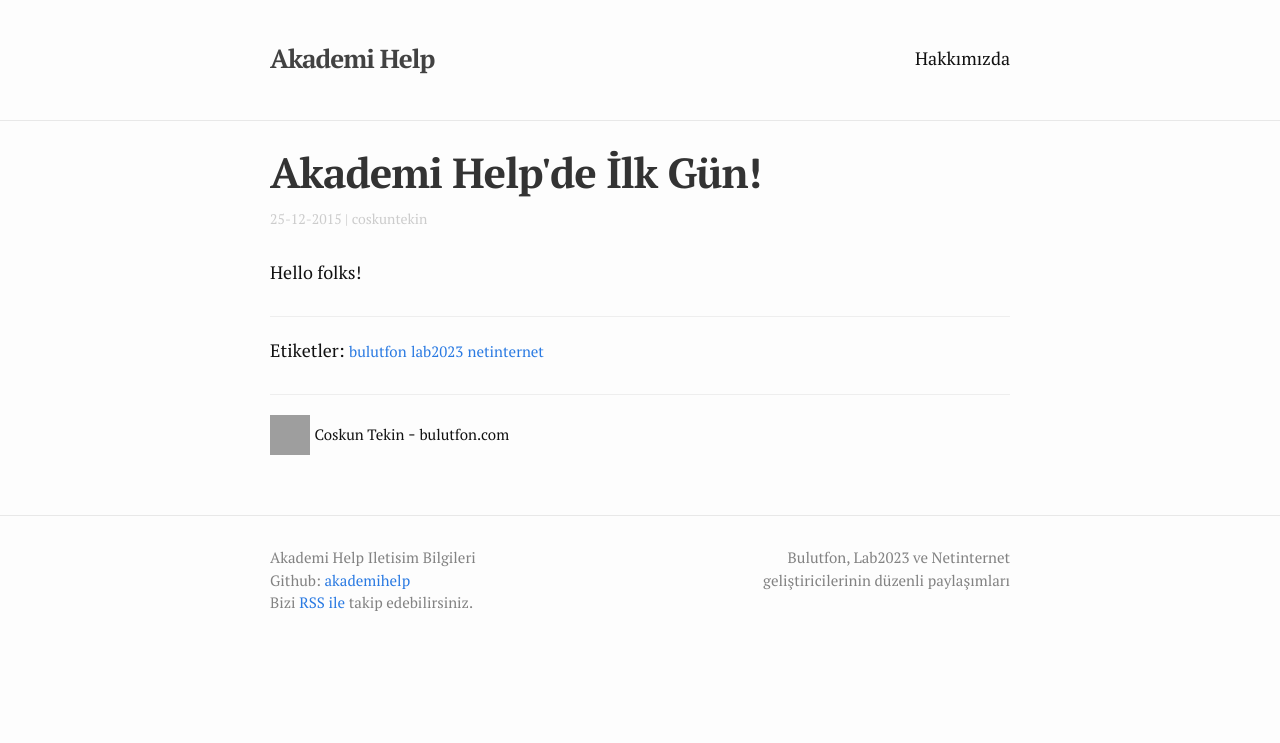
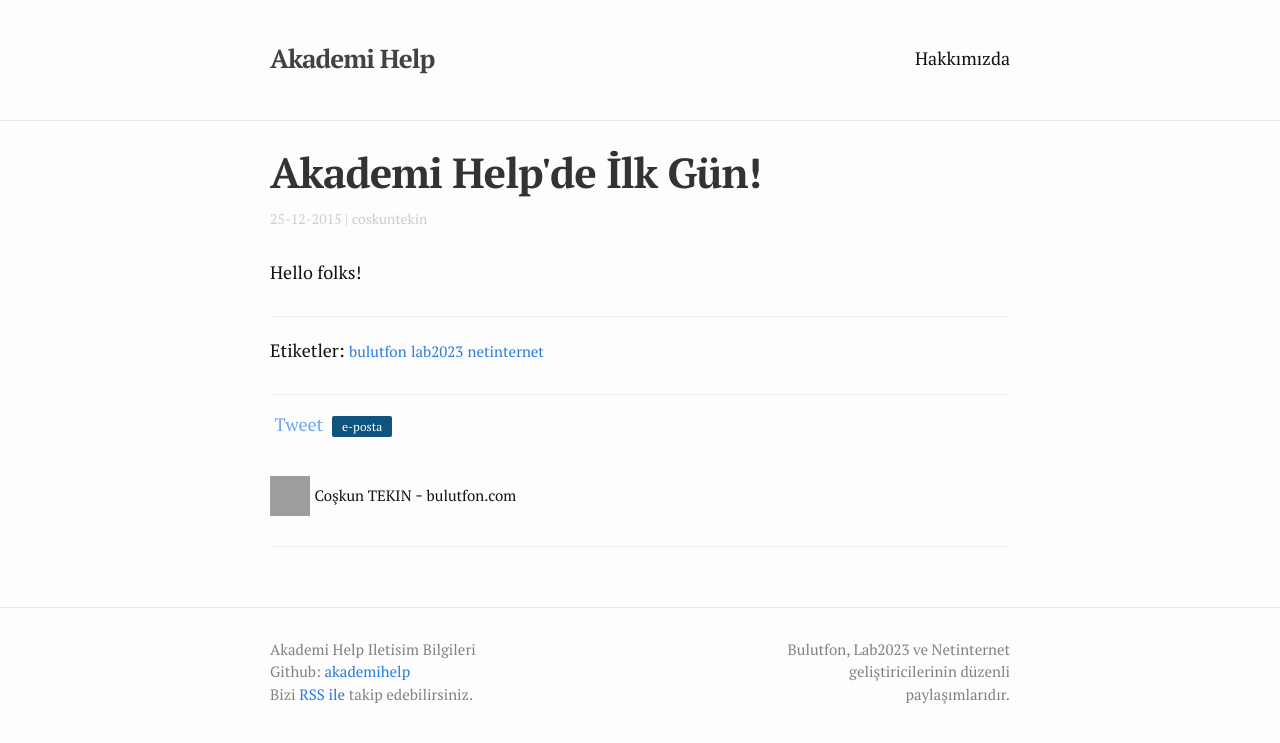
Before and after one commit to akademihelp/site, a Jekyll site: the page built from _posts/2015-12-25-akademide-ilk-gun.md, in a window 1280 px wide. Shown: the top 743 px of the page. Built offline with Jekyll 4.4.1, drawn with Linux system fonts in a browser that asks for light colours; comment, search, counter and statistics services are not loaded; grey boxes are pictures that could not be loaded.

Commit message:
#2 added socials icons

```diff
--- a/_config.yml
+++ b/_config.yml
@@ -8,7 +8,7 @@
 # Site settings
 title: Akademi Help
 description: > # this means to ignore newlines until "baseurl:"
-  Bulutfon, Lab2023 ve Netinternet geliştiricilerinin düzenli paylaşımları
+  Bulutfon, Lab2023 ve Netinternet geliştiricilerinin düzenli paylaşımlarıdır.
 baseurl: "" # the subpath of your site, e.g. /blog
 url: "http://akademi.help" # the base hostname & protocol for your site
 github_username:  akademihelp
@@ -20,21 +20,22 @@ sass:
   style: :compressed
 
 # Authors Setup
-author_ids: [coskuntekin, onurozgurozkan]
+author_ids: [onurozgurozkan, tayfunoziserkan, coskuntekin, huseyintunc]
 
 authors:
-  coskuntekin:
-    display_name: Coskun Tekin
-    gravatar: 5564589155f579413c909fa1f8ad5d5b
-    email: mail@coskuntekin.com
-    web: http://www.coskuntekin.com/
-    twitter: coskuntekin
-    github: coskuntekin
-    company: bulutfon.com
   onurozgurozkan:
     display_name: Onur Özgür ÖZKAN
     gravatar: 785e3d9660ae3d43f961a6fc608b9695
-    email: onur.ozgur.ozkan@bulutfon.com
-    web: http://www.onurozgurozkan.com
-    twitter: onurozgurozkan
     company: bulutfon.com
+  tayfunoziserkan:
+    display_name: Tayfun Öziş ERIKAN
+    gravatar: 9c55af85fdee9df09c5fa7dd3d1945b0
+    company: lab2023.com
+  coskuntekin:
+    display_name: Coşkun TEKIN
+    gravatar: 5564589155f579413c909fa1f8ad5d5b
+    company: bulutfon.com
+  huseyintunc:
+    display_name: Hüseyin TUNÇ
+    gravatar: 7eab3defefdd13406fa68ed21d79795e
+    company: bulutfon.com
--- a/_includes/footer.html
+++ b/_includes/footer.html
@@ -31,3 +31,12 @@
   </div>
 
 </footer>
+<!-- Load Facebook SDK for JavaScript -->
+<div id="fb-root"></div>
+<script>(function(d, s, id) {
+  var js, fjs = d.getElementsByTagName(s)[0];
+  if (d.getElementById(id)) return;
+  js = d.createElement(s); js.id = id;
+  js.src = "//connect.facebook.net/en_US/sdk.js#xfbml=1&version=v2.5";
+  fjs.parentNode.insertBefore(js, fjs);
+}(document, 'script', 'facebook-jssdk'));</script>
--- a/_includes/head.html
+++ b/_includes/head.html
@@ -1,38 +1,46 @@
 <head prefix="og: http://ogp.me/ns# fb: http://ogp.me/ns/fb# article:http://ogp.me/ns/article#">
 
+    <!-- Global stuff -->
     <meta charset="utf-8">
     <meta http-equiv="X-UA-Compatible" content="IE=edge">
     <meta name="viewport" content="width=device-width, initial-scale=1">
     <link rel="dns-prefetch" href="//www.google-analytics.com">
+
+    <!-- Robots & indexing -->
+    {% if page.external %}
+    <meta name="robots" content="noindex,nofollow">
+    <meta http-equiv="refresh" content="0;url={{ page.external.url }}" />
+    {% else %}
     <meta name="robots" content="index,follow">
     <meta name="revisit-after" content="1 days">
+    {% endif %}
 
     <title>{% if page.title %}{{ page.title }}{% else %}{{ site.title }}{% endif %}</title>
+
     <meta name="description" content="{% if page.excerpt %}{{ page.excerpt | strip_html | strip_newlines | truncate: 160 }}{% else %}{{ site.description }}{% endif %}">
     {% if page.tags %}
         <meta name="keywords" content="{{ page.tags|join: ',' }}">
     {% endif %}
-    <meta name="author" content="akademi.help">
+    <meta name="author" content="http://akademi.help">
 
     <link rel="stylesheet" href="{{"/css/main.css" | prepend: site.baseurl }}">
     <link href='https://fonts.googleapis.com/css?family=PT+Serif:400,700&subset=latin,latin-ext' rel='stylesheet' type='text/css'>
+    <!--[if lt IE 9]><script src="http://html5shiv.googlecode.com/svn/trunk/html5.js"></script><![endif]-->
 
     <link href="{{ site.baseurl }}/images/favicon.png" rel="icon" type="image/ico" >
     <!--[if IE]><link rel="shortcut icon" href="{{ site.baseurl }}/images/favicon.ico"><![endif]-->
 
     <link rel="canonical" href="{{page.url | replace:'index.html','' | prepend: site.baseurl | prepend: site.url }}">
-    <link rel="alternate" type="application/rss+xml" title="{{ site.title }}" href="{{"/feed.xml" | prepend: site.baseurl | prepend: site.url}}">
 
+    <!-- RSS -->
+    <link rel="alternate" type="application/rss+xml" title="{{ site.title }}" href="{{ "/rss" | prepend: site.baseurl | prepend: site.url }}" />
+
+    <!-- Open Graph data -->
     <meta property="og:title" content="{% if page.title %}{{ page.title }}{% else %}{{ site.title }}{% endif %}" />
     <meta property="og:type" content="article" />
     <meta property="og:url" content="{{ page.url | replace:'index.html','' | prepend: site.baseurl | prepend: site.url }}" />
     <meta property="og:description" content="{% if page.excerpt %}{{ page.excerpt | strip_html | strip_newlines | truncate: 160 }}{% else %}{{ site.description }}{% endif %}" />
+    <meta property="og:image" content="{{ site.baseurl }}/images/akademi-help.png" />
     <meta property="og:site_name" content="https://akademi.help" />
 
-    <meta name="twitter:card" content="summary">
-    <meta name="twitter:title" content="{% if page.title %}{{ page.title }}{% else %}{{ site.title }}{% endif %}">
-    <meta name="twitter:description" content="{% if page.excerpt %}{{ page.excerpt | strip_html | strip_newlines | truncate: 160 }}{% else %}{{ site.description }}{% endif %}">
-
-    <!--[if lt IE 9]><script src="http://html5shiv.googlecode.com/svn/trunk/html5.js"></script><![endif]-->
-
 </head>
--- a/_layouts/post.html
+++ b/_layouts/post.html
@@ -1,24 +1,22 @@
 ---
 layout: default
 ---
+
 <article class="post" itemscope itemtype="http://schema.org/BlogPosting">
-
   <header class="post-header">
     <h1 class="post-title" itemprop="name headline">{{ page.title }}</h1>
     <p class="post-meta"><time datetime="{{ page.date | date_to_xmlschema }}" itemprop="datePublished">{{ page.date | date: "%d-%m-%Y" }}</time>{% if page.author %} | <span itemprop="author" itemscope itemtype="http://schema.org/Person"><span itemprop="name">{{ page.author }}</span></span>{% endif %}</p>
   </header>
-
   <!-- Author -->
   {% if page.author %}
     {% assign author = site.authors[page.author] %}
   {% endif %}
-
   <!-- Post -->
   <div class="post-content" itemprop="articleBody">
       {{ content }}
   </div>
   <hr>
-  <!--Tags-->
+  <!--Tags List-->
   <div class="post-content">
     <ul class="tag-list-inline">
       <li>
@@ -36,13 +34,44 @@ layout: default
     </ul>
   </div>
   <hr>
+  <div class="post-content">
+    <ul class="social-media-list">
+      <li>
+        <div class="fb-share-button" data-href="{{ post.url | prepend: site.baseurl }}" data-layout="button"></div>
+      </li>
+      <li>
+        <a href="{{ post.url | prepend: site.baseurl }}" class="twitter-share-button"{count} data-via="akademihelp">Tweet</a>
+        <script>!function(d,s,id){var js,fjs=d.getElementsByTagName(s)[0],p=/^http:/.test(d.location)?'http':'https';if(!d.getElementById(id)){js=d.createElement(s);js.id=id;js.src=p+'://platform.twitter.com/widgets.js';fjs.parentNode.insertBefore(js,fjs);}}(document, 'script', 'twitter-wjs');</script>
+      </li>
+      <li>
+        <script src="//platform.linkedin.com/in.js" type="text/javascript">lang: tr_TR</script>
+        <script type="IN/Share"></script>
+      </li>
+      <li>
+        <a target="_blank" class="btn btn-email btn-sm" href="mailto:arkadasinizin@epostaadresi.com?subject={{ page.title }}" title="Email ile paylaşabilirsiniz">
+          e-posta
+        </a>
+      </li>
+      <li>
+        <g:plus data-annotation="none" data-width="50" action="share"></g:plus>
+        <script>
+            window.___gcfg = {
+              lang: 'tr',
+              parsetags: 'onload'
+            };
+          </script>
+          <script src="https://apis.google.com/js/platform.js" async defer></script>
+      </li>
+    </ul>
+  </div>
   <!-- Author -->
   <div class="post-content" itemprop="articleFooter">
     <img src="http://www.gravatar.com/avatar/{{ author.gravatar }}?s=40">
     <small class="author">{{ author.display_name }}</small> -
     <small class="author">{{ author.company }}</small>
   </div>
-
+  <hr>
+  <!-- Disqus -->
   <div class="post-content">
     <div id="disqus_thread"></div>
     <script>
@@ -50,23 +79,17 @@ layout: default
     * RECOMMENDED CONFIGURATION VARIABLES: EDIT AND UNCOMMENT THE SECTION BELOW TO INSERT DYNAMIC VALUES FROM YOUR PLATFORM OR CMS.
     * LEARN WHY DEFINING THESE VARIABLES IS IMPORTANT: https://disqus.com/admin/universalcode/#configuration-variables
     */
-
     var disqus_config = function () {
     this.page.url = 'http://akademi.help{{ page.url }}'; // Replace PAGE_URL with your page's canonical URL variable
     this.page.identifier = 'http://akademi.help{{ page.url }}'; // Replace PAGE_IDENTIFIER with your page's unique identifier variable
     };
-
     (function() { // DON'T EDIT BELOW THIS LINE
     var d = document, s = d.createElement('script');
-
     s.src = '//akademihelp.disqus.com/embed.js';
-
     s.setAttribute('data-timestamp', +new Date());
     (d.head || d.body).appendChild(s);
     })();
     </script>
     <noscript>Please enable JavaScript to view the <a href="https://disqus.com/?ref_noscript" rel="nofollow">comments powered by Disqus.</a></noscript>
-
   </div>
-
 </article>
--- a/_sass/_layout.scss
+++ b/_sass/_layout.scss
@@ -109,9 +109,34 @@
   list-style: none;
   margin-left: 0;
 }
-
+.social-media-list > li,
 .tag-list-inline > li{
   display: inline-block;
+}
+
+.social-media-list > li{
+  height: 30px;
+  line-height: 17px;
+  vertical-align: middle;
+}
+
+.btn{
+  display: inline-block;
+  vertical-align: middle;
+  border-radius: 2px;
+}
+
+.btn-email{
+  font-size: 12px;
+  background-color: #0E547F;
+  color: #fff;
+  &:visited{
+    color: #fff;
+  }
+}
+
+.btn-sm{
+    padding: 2px 10px;
 }
 
 .footer-col-wrapper {
```
Also changed, not shown: _posts/2015-12-25-bulutfonda-kullanilan-acik-kaynak-yazilimlar.md (renamed from _drafts/2015-12-25-bulutfonda-kullanılan-acik-kaynak-yazilimlar.md, +2 -1 lines), images/akademi-help.png (added), 5 other files.
